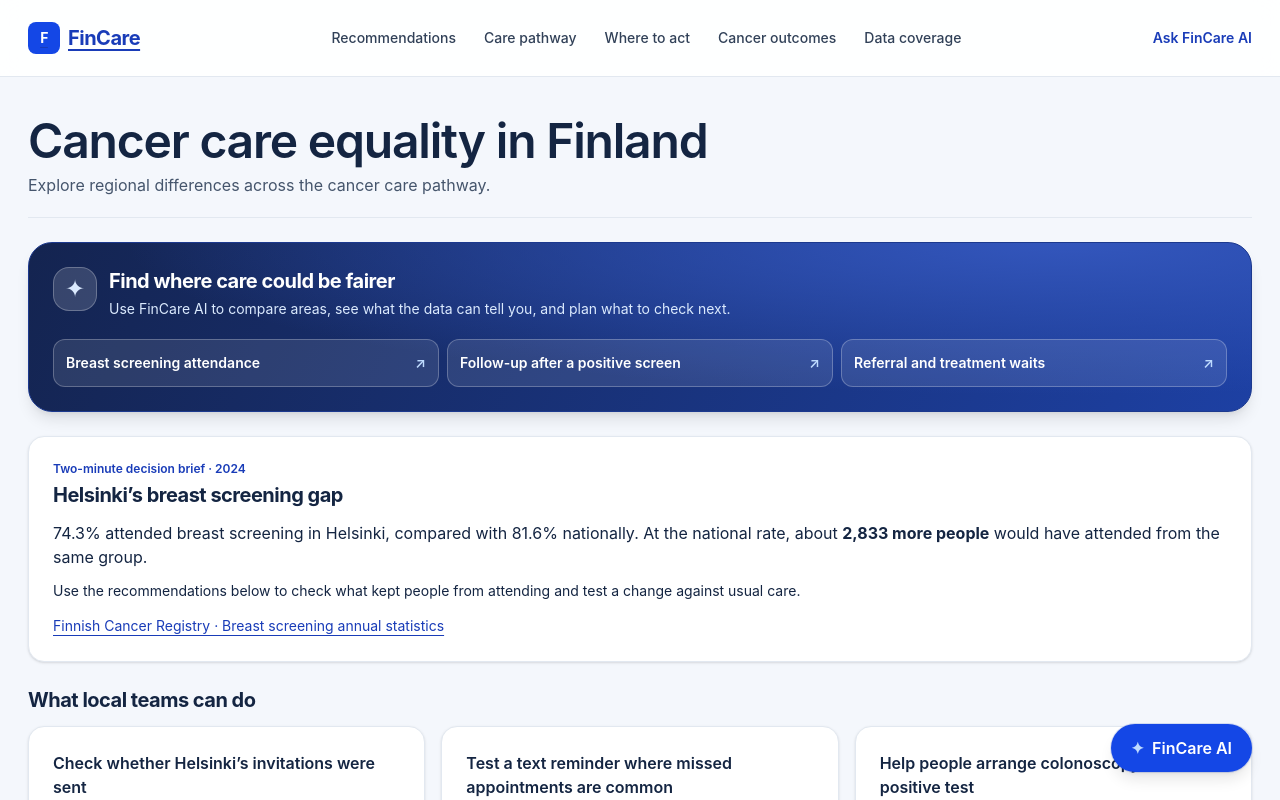
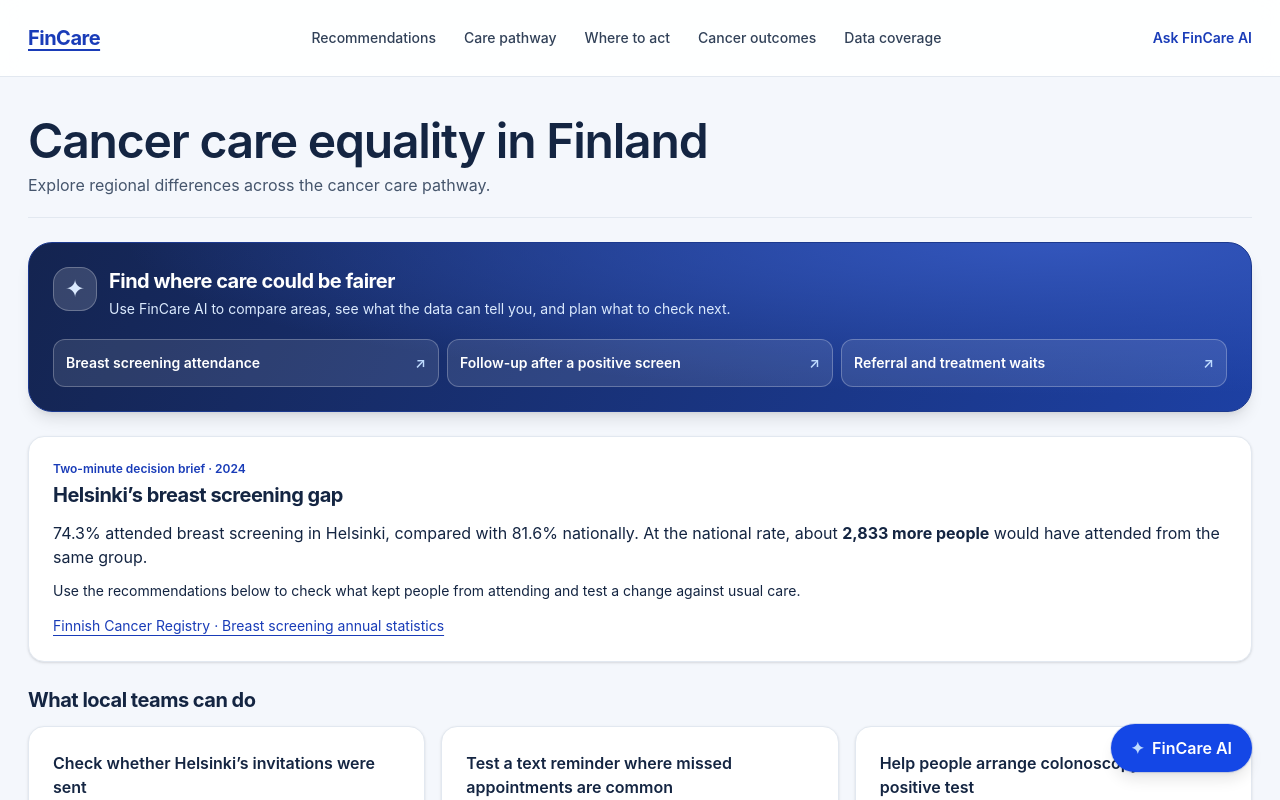
Before and after one commit to Momo-Junction/FinCare, a Next.js app: page / in a window 1280 px wide. Shown: the top 800 px of the page. Built offline with nearby package versions, Linux system fonts and the light colour scheme.

Commit message:
Remove the standalone F from FinCare branding

```diff
--- a/app/dashboard.tsx
+++ b/app/dashboard.tsx
@@ -40,7 +40,6 @@ export default function Dashboard() {
       <header className="app-header">
         <div className="shell flex flex-wrap items-center justify-between gap-3 py-4">
           <a href="#overview" className="inline-flex items-center gap-2 text-xl font-bold tracking-tight text-blue-950 no-underline">
-            <span className="fincare-logo" aria-hidden="true">F</span>
             FinCare
           </a>
           <nav aria-label="Workspace" className="header-links">
--- a/app/globals.css
+++ b/app/globals.css
@@ -31,12 +31,6 @@ body {
     transform-origin: left center;
     animation: comparison-bar-in 620ms cubic-bezier(.18,.75,.28,1) both;
   }
-}
-.fincare-logo {
-  @apply inline-grid size-8 shrink-0 place-items-center rounded-lg bg-blue-700 text-sm font-bold text-white;
-}
-.fincare-welcome .fincare-logo {
-  @apply mb-4 size-12 bg-white/15 text-2xl ring-1 ring-white/30;
 }
 @keyframes fincare-welcome-out {
   0%, 72% { opacity: 1; visibility: visible; }
--- a/app/welcome.tsx
+++ b/app/welcome.tsx
@@ -21,7 +21,6 @@ export default function Welcome() {
     if (event.target === event.currentTarget) setVisible(false);
   }}>
     <div className="fincare-welcome-content">
-      <span className="fincare-logo">F</span>
       <p className="text-5xl font-bold tracking-tight sm:text-7xl">FinCare</p>
       <p className="mt-3 text-sm text-blue-100 sm:text-base">AI-powered insights for fairer cancer care</p>
       <div className="fincare-welcome-line" />
```
